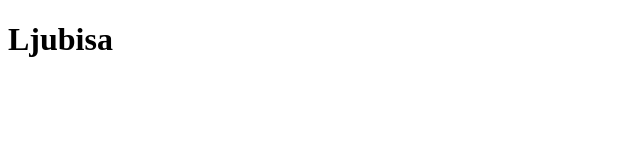
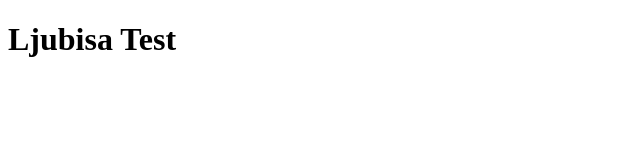
Before and after one commit to ljubisa-dj/rbc-cicd, a plain HTML site: page index.html in a window 1280 px wide. Shown: the full height of the page, 0-640 px from the left. Drawn offline with Linux system fonts and the light colour scheme.

Commit message:
added test text

```diff
--- a/index.html
+++ b/index.html
@@ -7,6 +7,6 @@
     <title>Ljubisa Cicd</title>
   </head>
   <body>
-    <h1>Ljubisa</h1>
+    <h1>Ljubisa Test</h1>
   </body>
 </html>
```
